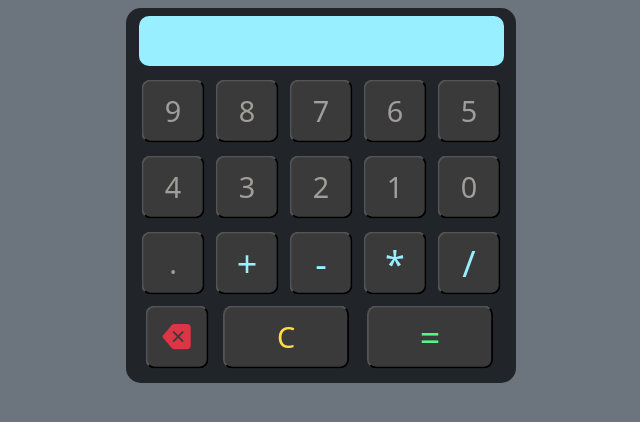
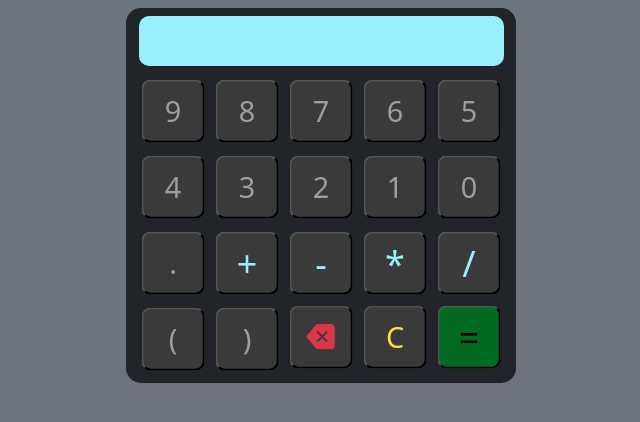
Before and after one commit to thonino/calculatriceJs, a plain HTML site: page index.html in a window 1280 px wide. Shown: the whole page, without its empty margins (319-959 px from the left). Drawn offline with nearby package versions, Linux system fonts and the light colour scheme.

Commit message:
parenthèse

```diff
--- a/index.html
+++ b/index.html
@@ -31,10 +31,12 @@
                 <button class="b1 op fs-1 mt-1" id="-" value="-"> - </button>
                 <button class="b1 op fs-1 mt-1" id="*" value="*"> * </button>
                 <button class="b1 op fs-1 mt-1" id="/" value="/"> / </button>
-            </span>
-            <button class="b1 " id="prev" onclick="prev()"> <i class="bi bi-backspace-fill text-danger"></i></button>
-            <button class="b1 bbotom" id="C" value=""> C </button>
-            <button class="b1 bbotom fs-1" id="resultat" onclick="resultat()"> = </button>
+                <button class="b1 ch mt-1"  id="(" value="("> ( </button>
+                <button class="b1 ch mt-1"  id=")" value=")"> ) </button>
+
+            <button class="b1" id="prev" onclick="prev()"> <i class="bi bi-backspace-fill text-danger"></i></button>
+            <button class="b1" id="C" value=""> C </button>
+            <button class="b1 fs-1" id="resultat" onclick="resultat()"> = </button></span>
         </div>
     </div>
 <!--Bootstrap js-->
--- a/index.js
+++ b/index.js
@@ -49,6 +49,8 @@ clavier.addEventListener("keypress", (e) =>
         else if (e.key === "1") {let nb = 1;screen.textContent += nb;}
         else if (e.key === "0") {let nb = 0;screen.textContent += nb;}
         else if (e.key === ".") {let nb = ".";screen.textContent += nb;}
+        else if (e.key === "(") {let nb = "(";screen.textContent += nb;}
+        else if (e.key === ")") {let nb = ")";screen.textContent += nb;}
         else if (e.key === "+") {let nb = "+";screen.textContent += nb;}
         else if (e.key === "-") {let nb = "-";screen.textContent += nb;}
         else if (e.key === "*") {let nb = "*";screen.textContent += nb;}
--- a/styles.css
+++ b/styles.css
@@ -17,8 +17,6 @@ button {
   background-color: #3b3a3a;
 }
 
-.bbotom {height: 70px;width: 140px;border-radius: 10px;}
-
 #conts{height: 280px;width: 330px;border-radius: 15px;}
 
 .b1{margin:2px;}
@@ -35,5 +33,5 @@ button {
 #C{color:#ffdd46; scale: 0.9;transition: 0.12s;}
 #C:hover{background-color: #646464;color: white;scale: 1;}
 
-#resultat{color:#53f784;scale: 0.9; transition: 0.12s;}
-#resultat:hover{ background-color: #004e17; color: white;scale: 1;}
+#resultat{background-color: #036a22;color:black;scale: 0.9; transition: 0.12s;}
+#resultat:hover{ background-color: #07b23a; color: white;scale: 1;}
```
